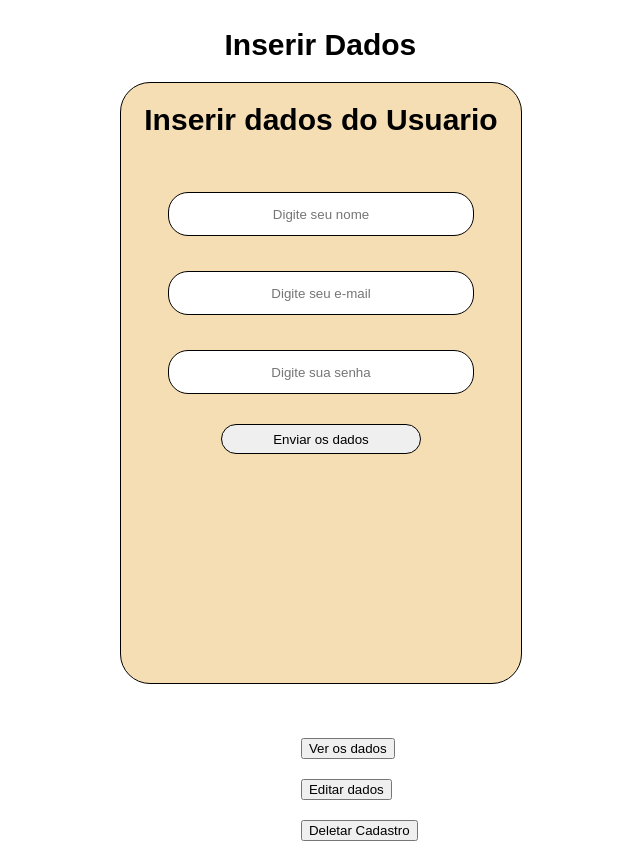
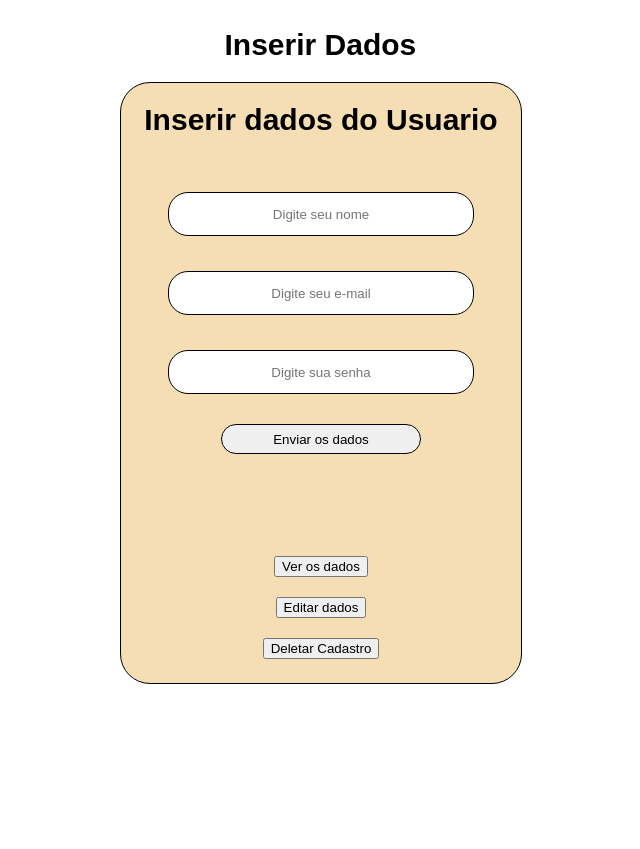
Before and after one commit to LuizLaikovski/EstudosComFlask, a Flask app: page / in a window 1280 px wide. Shown: the whole page, without its empty margins (319-959 px from the left). After the commit the page ends 800 px from the top, so only its background shows below. Run offline with Flask 3, Linux system fonts and the light colour scheme.

Commit message:
Tentaivas de Arrumar o CSS

```diff
--- a/templates/index.html
+++ b/templates/index.html
@@ -14,17 +14,19 @@
             <input type="text" name="UsuarioUsu" id="" placeholder="Digite seu nome" >
             <input type="email" name="EmailUsu" id="" placeholder="Digite seu e-mail">
             <input type="password" name="SenhaUsu" id="" placeholder="Digite sua senha">
-            <button id="botao">Enviar os dados</button><br><br><br><br><br><br><br><br><br>
+            <button id="botao">Enviar os dados</button><br><br><br><br><br><br>
+
+            <form action="/LerDados" style="margin-top: 20px;">
+                <button>Ver os dados</button>
+            </form>
+            <form action="EditarDados" style="margin-top: 20px;">
+                <button>Editar dados</button>
+            </form>
+            <form action="Delete" style="margin-top: 20px; margin-bottom: 20px;">
+                <button>Deletar Cadastro</button>
+            </form>
         </div>
     </form><br><br>
-    <form action="LerDados" style="margin-left: 45%; margin-top: 20px;">
-        <button>Ver os dados</button>
-    </form>
-    <form action="EditarDados" style="margin-left: 45%; margin-top: 20px;">
-        <button>Editar dados</button>
-    </form>
-    <form action="Delete" style="margin-left: 45%; margin-top: 20px;">
-        <button>Deletar Cadastro</button>
-    </form>
+
 </body>
 </html>
```
